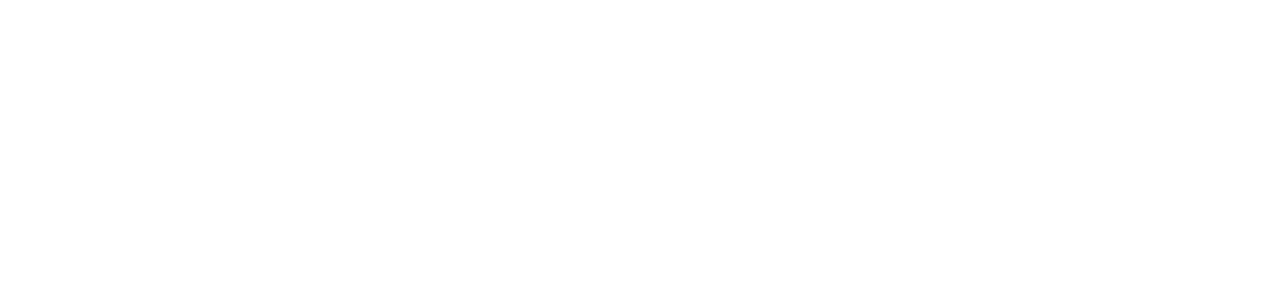
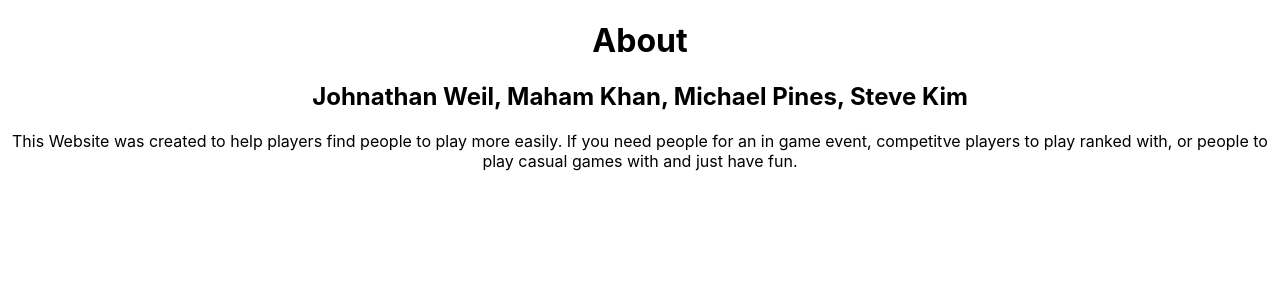
Before and after one commit to Skim1571/Group-Finder, a React (Create React App) app in the folder client/: page /about in a window 1280 px wide. Before the commit this address had no page. Shown: the top 300 px of the page. Built offline with nearby package versions, Linux system fonts and the light colour scheme.

Commit message:
Basic about page

```diff
--- a/client/src/App.js
+++ b/client/src/App.js
@@ -1,24 +1,23 @@
 import { Routes, Route, useNavigate } from 'react-router-dom'
-import { useState, useEffect } from 'react'
-import { BASE_URL } from './globals';
-import axios from 'axios'
-
-
-import './style/App.css';
+// import { useState, useEffect } from 'react'
+// import { BASE_URL } from './globals'
+// import axios from 'axios'
+import AboutUs from './pages/about'
+import './style/App.css'
 
 function App() {
   return (
     <div className="App">
-      <header className="App-header">
-
-      </header>
+      <header className="App-header"></header>
       <main>
         <Routes>
-
+          <Route />
+          <Route path="/about" element={<AboutUs />} />
+          <Route />
         </Routes>
       </main>
     </div>
-  );
+  )
 }
 
-export default App;
+export default App
--- /dev/null
+++ b/client/src/pages/about.js
@@ -0,0 +1,18 @@
+import React from 'react'
+
+export default function AboutUs() {
+  return (
+    <body>
+      <div>
+        <h1> About</h1>
+        <h2>Johnathan Weil, Maham Khan, Michael Pines, Steve Kim</h2>
+        <p>
+          This Website was created to help players find people to play more
+          easily. If you need people for an in game event, competitve players to
+          play ranked with, or people to play casual games with and just have
+          fun.
+        </p>
+      </div>
+    </body>
+  )
+}
```
Also changed, not shown: 1 other file (tests, documents, lock files or other folders).
